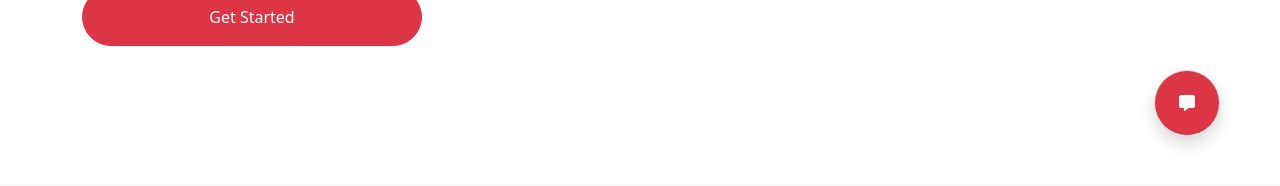
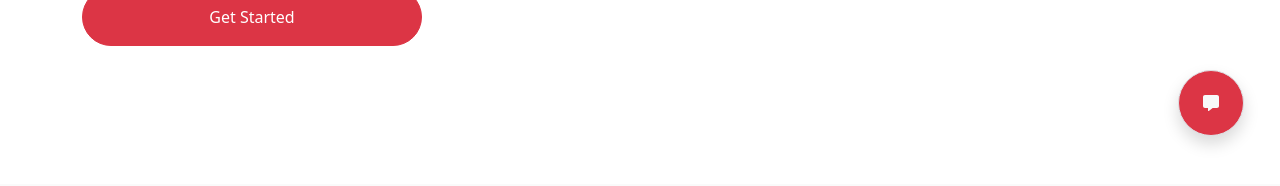
Before and after one commit to Teymitee/Part_One, a React (Create React App) app: page / in a window 1280 px wide. Shown: the part 536-722 px from the top of the page. Built offline with nearby package versions, Linux system fonts and the light colour scheme.

Commit message:
refactoring and styling

```diff
--- a/src/components/Banner.jsx
+++ b/src/components/Banner.jsx
@@ -45,7 +45,7 @@ const Banner = () => (
         </div>
       </div>
     </div>
-    <div className="d-flex pe-5 ">
+    <div className="d-flex pe-4 ">
       <FontAwesomeIcon icon={faMessage} className="btn ms-auto p-4 bg-danger shadow rounded-circle border border-none text-light bg-sm-none" size="2x"/>
     </div>
   </div>
--- a/src/components/BlogCard.jsx
+++ b/src/components/BlogCard.jsx
@@ -5,7 +5,7 @@ import "../Styles.css";
 
 const BlogCard = ({data}) => (
   <Card className="shadow mb-4 mt-4 card">
-    <Card.Img variant="img-top" src={data.picture} className="card-img img-fluid rounded-circle p-5" />
+    <Card.Img variant="img-top" src={data.picture} className="card-img rounded-circle p-5" />
     <Card.Body className="p-4">
       <Card.Subtitle className="mb-4 text-danger">Design: <span className="text-secondary">{data.date}</span></Card.Subtitle>
       <Card.Title>{data.name}</Card.Title>
```
